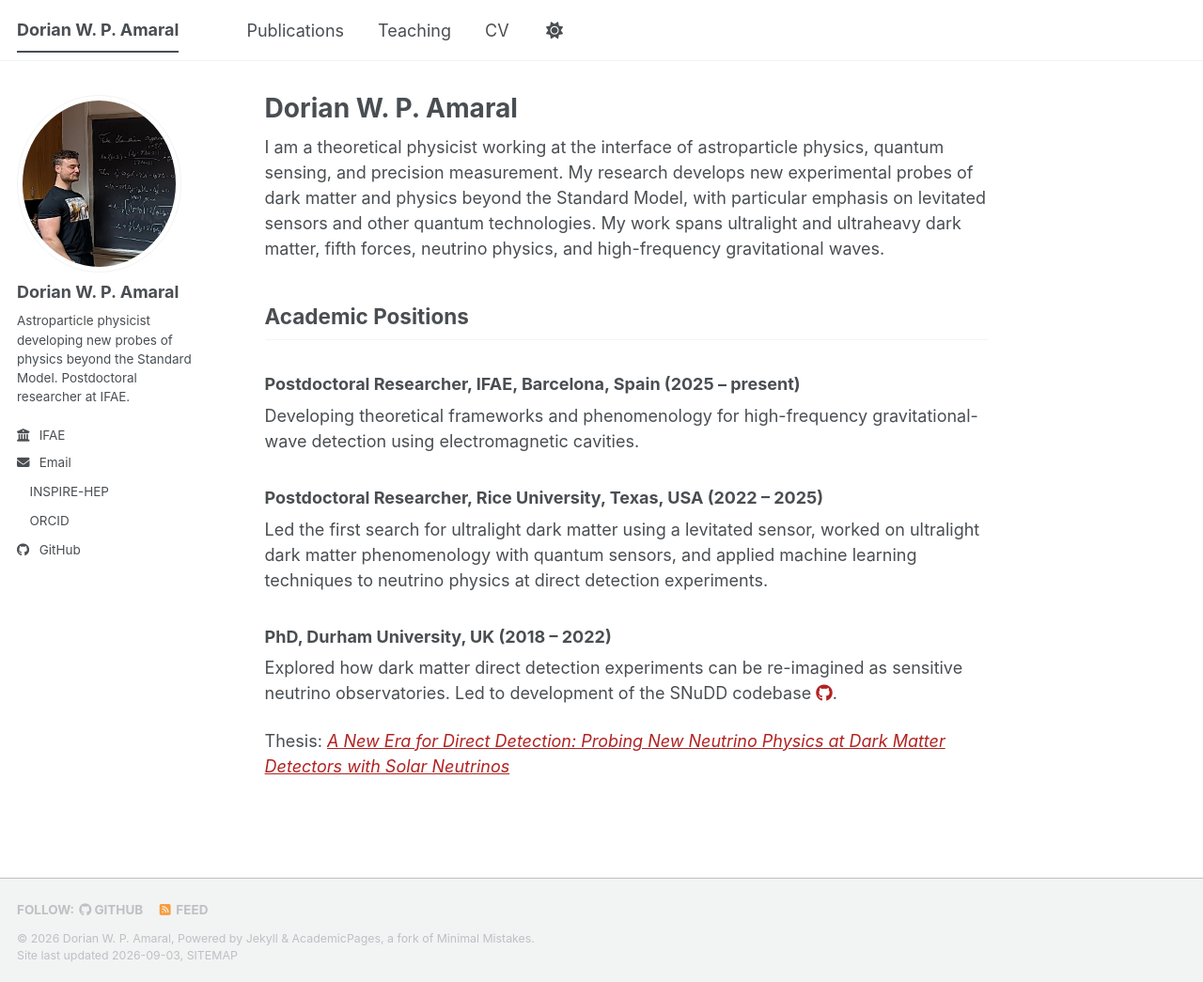
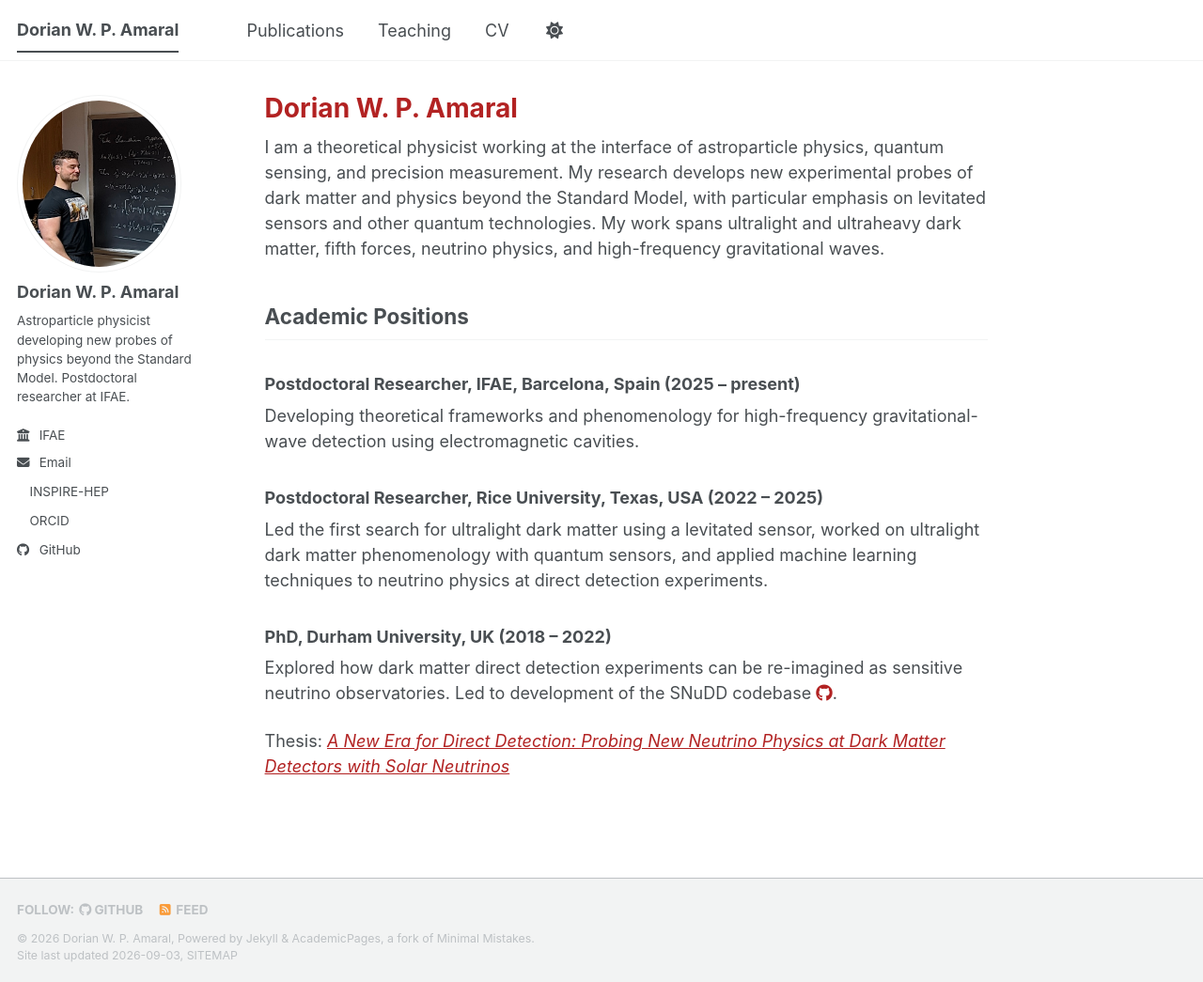
Before and after one commit to dwpamaral/dwpamaral.github.io, a Jekyll site: the page built from _pages/about.md, in a window 1280 px wide and 1045 px high. Shown: the whole window at 94% size. Built offline with Jekyll 4.4.1, drawn with Linux system fonts in a browser that asks for light colours; a style sheet for code colours, icons or effects is not loaded.

Commit message:
Page headers now red

```diff
--- a/_sass/layout/_page.scss
+++ b/_sass/layout/_page.scss
@@ -37,6 +37,7 @@
 .page__title {
   margin-top: 0;
   line-height: 1;
+  color: var(--global-link-color);
 
   & + .page__meta {
     margin-top: -0.5em;
```
